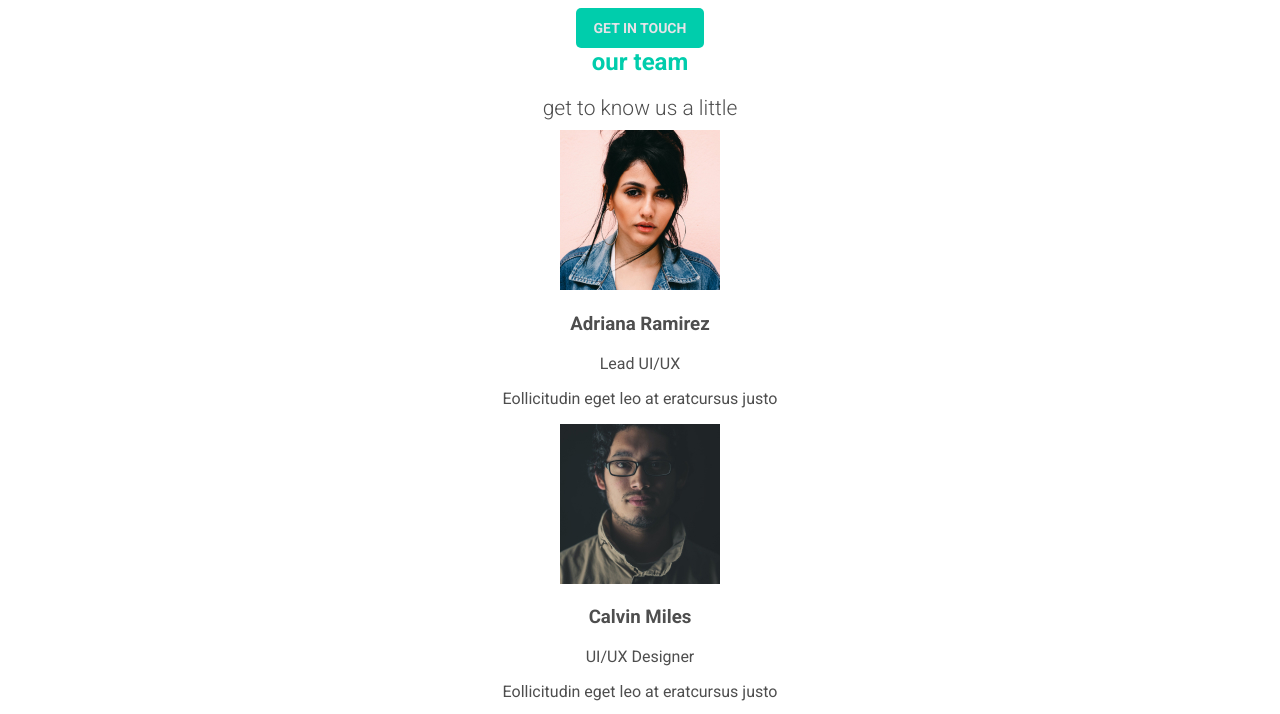
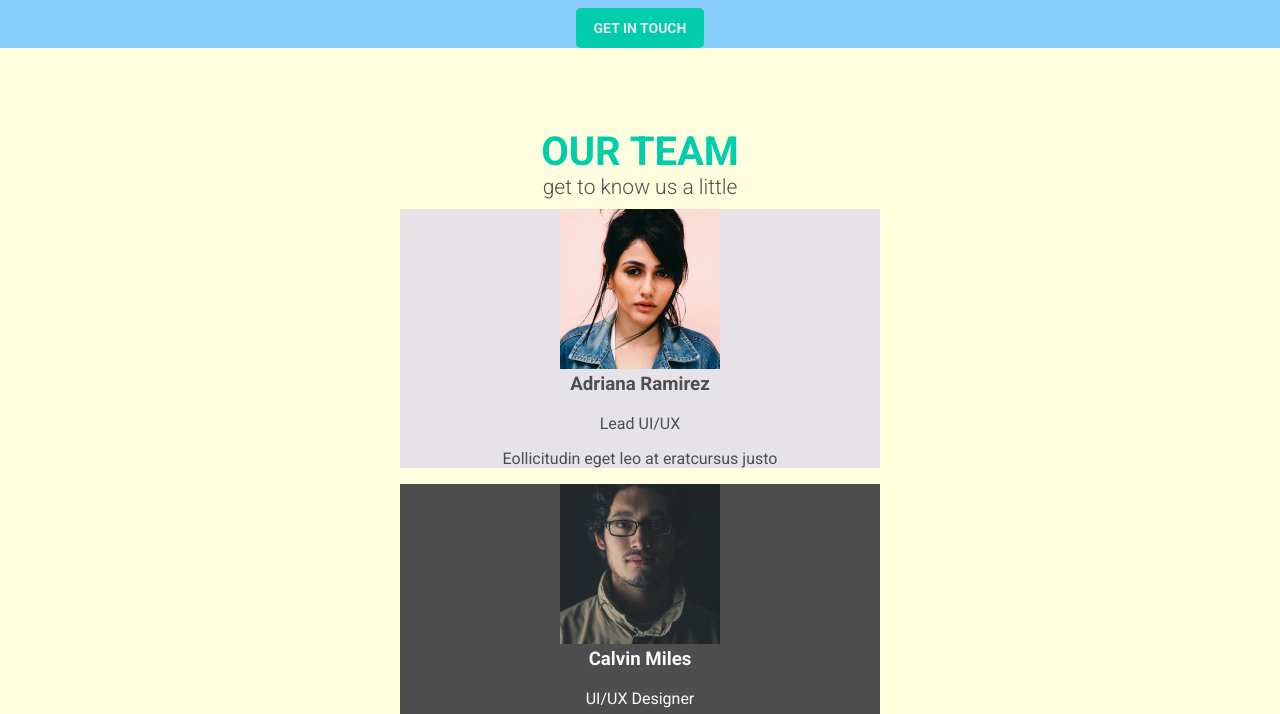
Before and after one commit to fmitranond/dmysTm, a plain HTML site: page index.html in a window 1280 px wide. Shown: the part 638-1352 px from the top of the page. Drawn offline with Linux system fonts and the light colour scheme.

Commit message:
style team section

```diff
--- a/css/main.css
+++ b/css/main.css
@@ -25,20 +25,16 @@ body {
 }
 
 /* ## typography ## */
-h1,
+.section-title,
 .plan .title,
 .button {
     text-transform: uppercase;
 }
 
-h1 {
+.section-title {
+    color: var(--accent);
     font-size: var(--heading);
     font-weight: 900;
-
-}
-
-.section-title {
-    color: var(--accent);
 }
 
 .fs-500 {
@@ -70,39 +66,65 @@ h1 {
     font-weight: 900;
 }
 
-/* ###### layout ##### */
+/* ----- layout ----- */
 
 h1,
 h2,
+h3,
 p {
     margin-top: 0;
 }
 
-h1 {
+.section-title {
     padding: 2em 0 0;
     margin-bottom: 0;
 }
 
+section {
+    background-color: lightskyblue;
+}
+
 /* ### plans & team: general ### */
+
+.bg_light {
+    background-color: var(--light500);
+    color: inherit;
+}
+
+.bg_dark {
+    background-color: var(--dark500);
+    color: var(--light400);
+}
+
+.bg_accent {
+    background: var(--bk-gdient);
+    color: var(--light400);
+}
+
+.fs-500 {
+    padding: 0;
+    margin: 0 0 0.5em;
+}
+
+/* ### plans ### */
 
 .plans {
     margin: 0 auto;
     padding: 2em 0.5em;
-    /* background-color: yellowgreen; */
+    background-color: lightgreen;
 }
 @media (min-width: 835px) {
     .plans {
         display: flex;
         justify-content: space-between;
-        max-width: 840px;
+        max-width: 840px; /* using em perhaps */
     }
 }
 
 .plan {
     width: 100%;
-    max-width: 260px;
+    max-width: 260px; /* using em perhaps */
     box-sizing: border-box;
-    background-color: var(--light500);
     padding: 2em;
     margin: 0 auto 1em;
     border-radius: 5%;
@@ -121,15 +143,21 @@ h1 {
     margin-bottom: 2.25em;
 }
 
-.bg_accent {
-    background: var(--bk-gdient);
-    color: var(--light400);
+/* ### team ### */
+.container {
+    display: flex;
+    flex-direction: column;
+    align-items: center;
+    background-color: lightyellow;
+}
+.team-members { /* could perhaps be the same as Plan style?? */
+    width: 100%;
+    max-width: 30em;
 }
 
-.fs-500 {
-    padding: 0;
-    margin: 0 0 0.5em;
-}
+/* .team-member {
+    display: flex;
+} */
 
 /* ### button ### */
 .button {
```
